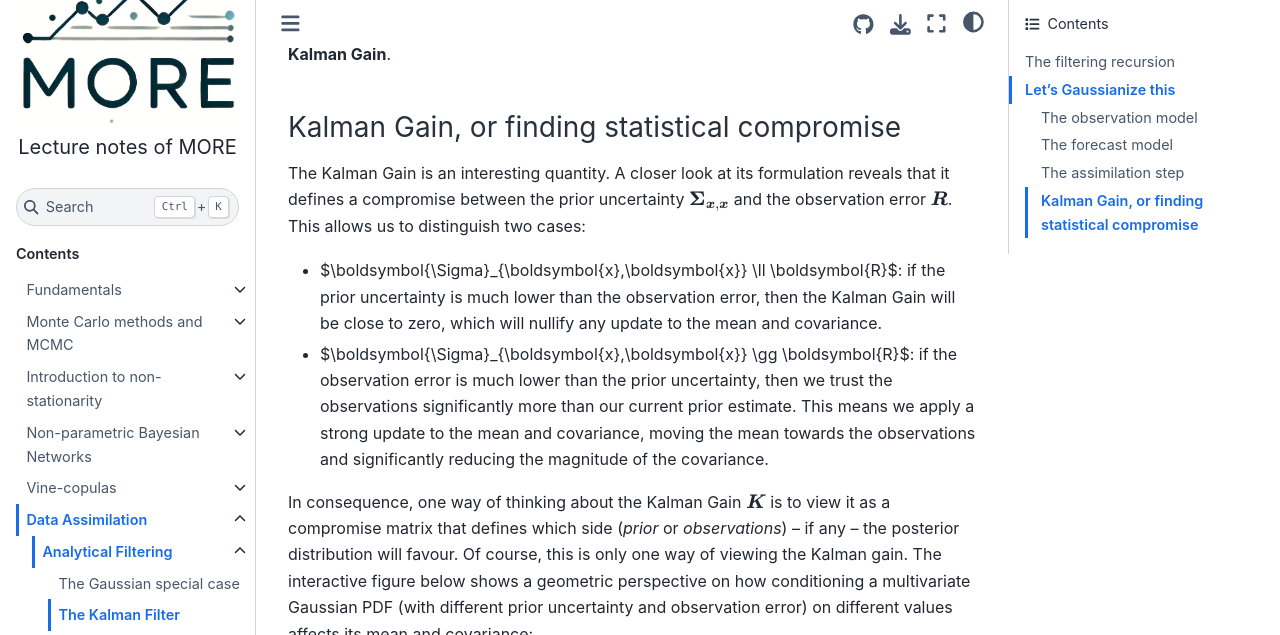
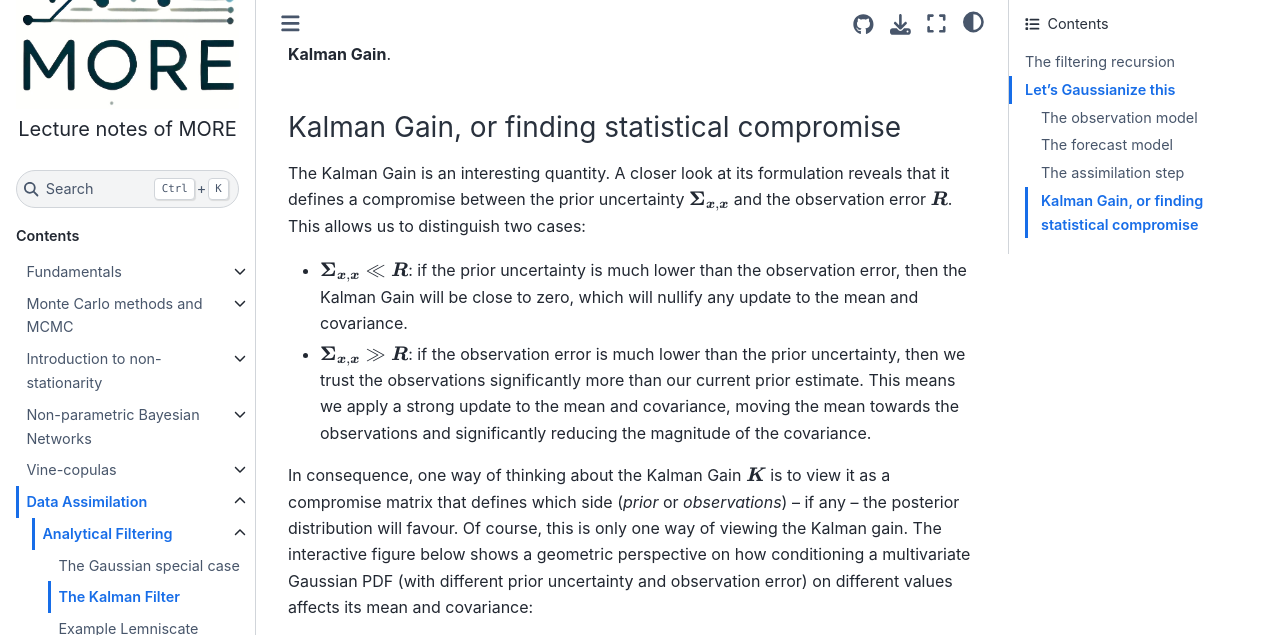
Before and after one commit to TUDelft-CITG/MORE-lecture-notes, a Jupyter Book: the page built from book/data_assimilation/02b_Kalman_Filter.md, in a window 1280 px wide and 900 px high, scrolled down 3461 px, cut to the strip 0-635 px from the top of the window. Built offline with Jupyter Book 1.0.4 settings and Sphinx 7.4.7 and the Sphinx Book theme 1.1.4, drawn with Linux system fonts in a browser that asks for light colours; pages that are not in the unit, such as notebooks, are missing from menus; comment, search, counter and statistics services are not loaded.

Commit message:
fix compromise inline equations

```diff
--- a/book/data_assimilation/02b_Kalman_Filter.md
+++ b/book/data_assimilation/02b_Kalman_Filter.md
@@ -174,8 +174,8 @@
 #### Kalman Gain, or finding statistical compromise
 
 The Kalman Gain is an interesting quantity. A closer look at its formulation reveals that it defines a compromise between the prior uncertainty $\boldsymbol{\Sigma}_{\boldsymbol{x},\boldsymbol{x}}$ and the observation error $\boldsymbol{R}$. This allows us to distinguish two cases:
-- $\boldsymbol{\Sigma}_{\boldsymbol{x},\boldsymbol{x}} \ll \boldsymbol{R}\$: if the prior uncertainty is much lower than the observation error, then the Kalman Gain will be close to zero, which will nullify any update to the mean and covariance.
-- $\boldsymbol{\Sigma}_{\boldsymbol{x},\boldsymbol{x}} \gg \boldsymbol{R}\$: if the observation error is much lower than the prior uncertainty, then we trust the observations significantly more than our current prior estimate. This means we apply a strong update to the mean and covariance, moving the mean towards the observations and significantly reducing the magnitude of the covariance.
+- $\boldsymbol{\Sigma}_{\boldsymbol{x},\boldsymbol{x}} \ll \boldsymbol{R}$: if the prior uncertainty is much lower than the observation error, then the Kalman Gain will be close to zero, which will nullify any update to the mean and covariance.
+- $\boldsymbol{\Sigma}_{\boldsymbol{x},\boldsymbol{x}} \gg \boldsymbol{R}$: if the observation error is much lower than the prior uncertainty, then we trust the observations significantly more than our current prior estimate. This means we apply a strong update to the mean and covariance, moving the mean towards the observations and significantly reducing the magnitude of the covariance.
 
 In consequence, one way of thinking about the Kalman Gain $\boldsymbol{K}$ is to view it as a compromise matrix that defines which side (*prior* or *observations*) -- if any -- the posterior distribution will favour. Of course, this is only one way of viewing the Kalman gain. The interactive figure below shows a geometric perspective on how conditioning a multivariate Gaussian PDF (with different prior uncertainty and observation error) on different values affects its mean and covariance:
 
```
